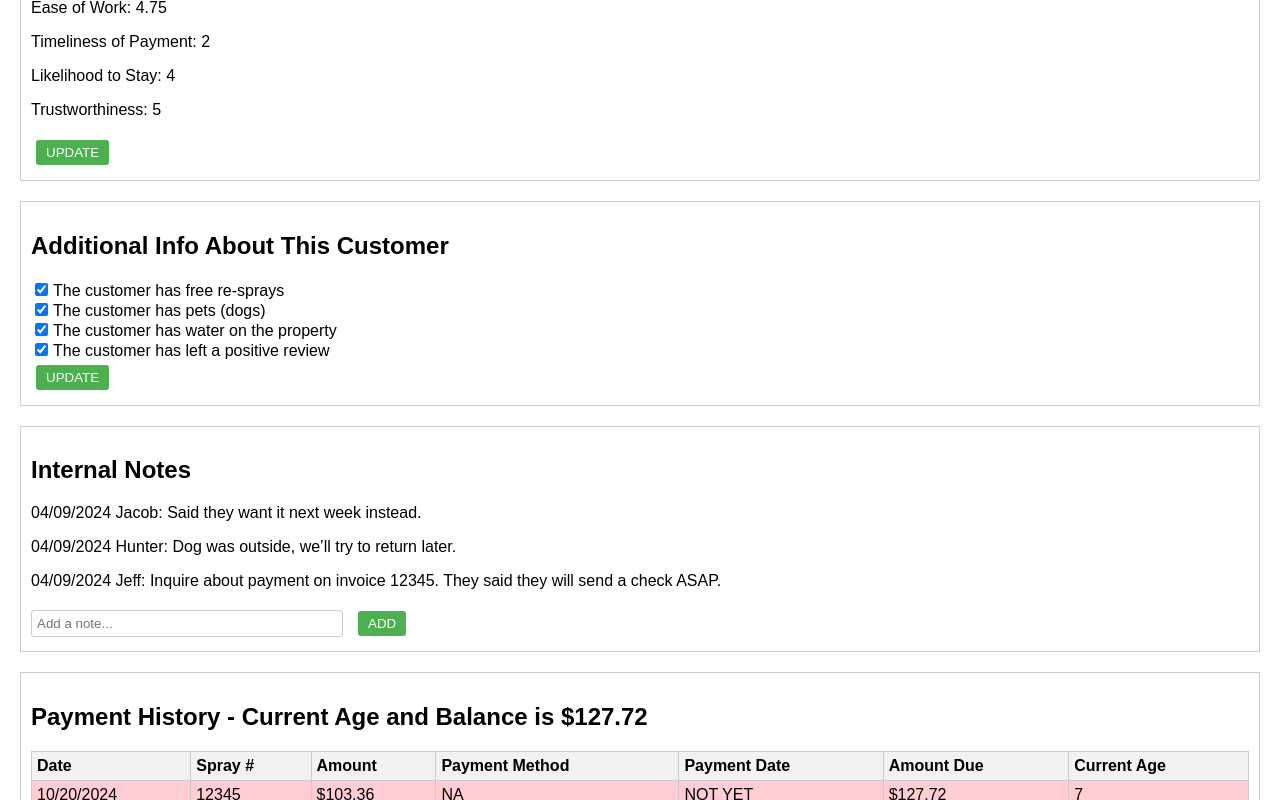
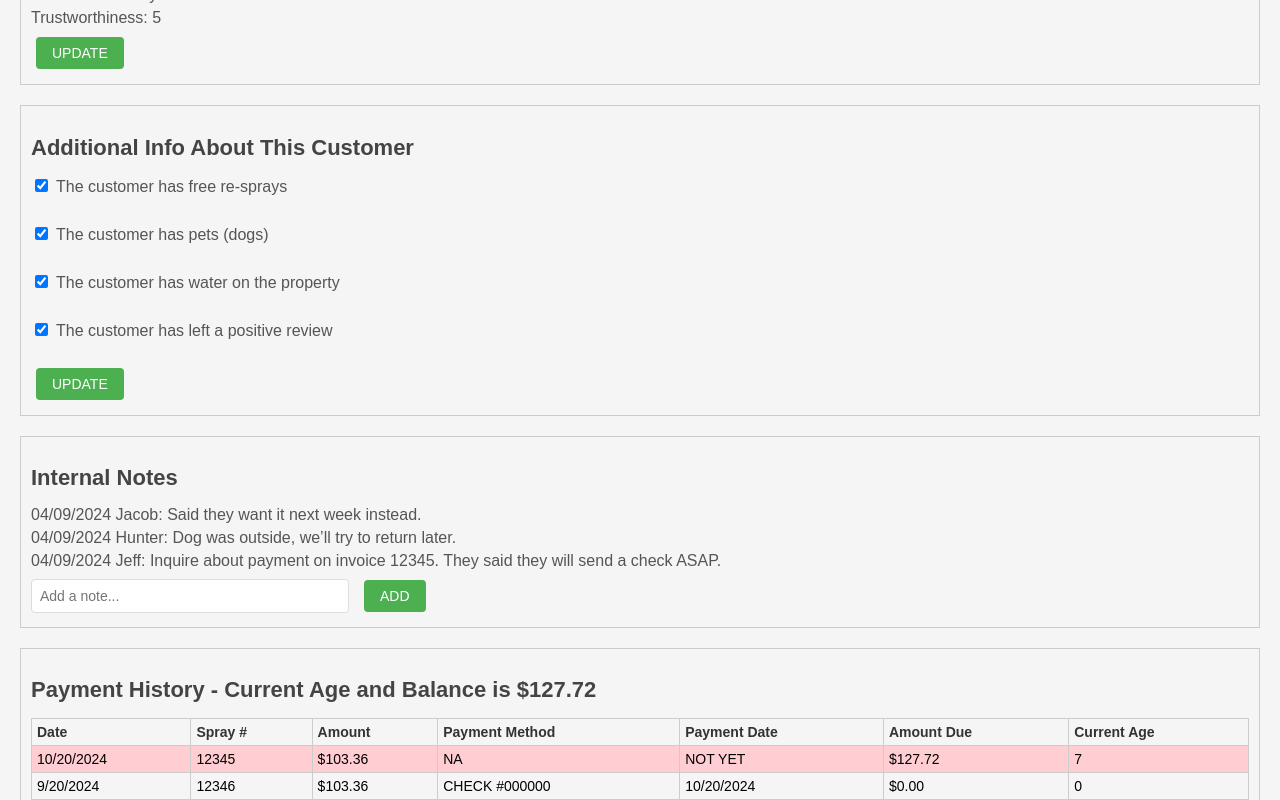
Before and after one commit to TickControl/tickcontrol-desktop-app, a React (Create React App) app: page / in a window 1280 px wide. Shown: the part 600-1400 px from the top of the page. Built offline with nearby package versions, Linux system fonts and the light colour scheme.

Commit message:
Update App.css

```diff
--- a/src/App.css
+++ b/src/App.css
@@ -1,10 +1,87 @@
 body {
     margin: 0;
     font-family: Arial, sans-serif;
+    background-color: #f5f5f5;
+}
+
+.container {
+    max-width: 1200px;
+    margin: 0 auto;
+    padding: 20px;
+}
+
+.header {
+    background-color: #1b5e20; /* Darker green */
+    color: white;
+    padding: 15px 20px;
+    display: flex;
+    justify-content: space-between;
+    align-items: center;
+    box-shadow: 0 2px 4px rgba(0, 0, 0, 0.1);
+}
+
+.header button {
+    color: white;
+    margin-right: 15px;
+    background: none;
+    border: none;
+    cursor: pointer;
+    font-size: 16px;
+    transition: color 0.3s;
+}
+
+.header button:hover {
+    color: #e0e0e0;
+}
+
+.header input[type="text"] {
+    padding: 8px;
+    border: 1px solid #ccc;
+    border-radius: 4px;
+    font-size: 14px;
+}
+
+.status-bar {
+    background-color: #fbc02d; /* Yellow */
+    padding: 10px 20px;
+    text-align: center;
+    font-weight: bold;
+    color: #333;
+    box-shadow: 0 2px 4px rgba(0, 0, 0, 0.1);
+}
+
+.status-bar span {
+    margin-right: 30px;
+}
+
+.section {
+    margin-top: 30px;
+    border: 1px solid #ddd;
+    padding: 20px;
+    background-color: white;
+    border-radius: 8px;
+    box-shadow: 0 2px 4px rgba(0, 0, 0, 0.05);
+}
+
+h1 {
+    font-size: 28px;
+    margin-bottom: 10px;
+    color: #333;
+}
+
+h2 {
+    font-size: 22px;
+    margin-bottom: 15px;
+    color: #444;
+}
+
+p {
+    margin: 5px 0;
+    color: #555;
 }
 
 a {
-    color: white;
+    color: #1976d2;
     text-decoration: none;
 }
 
@@ -13,13 +90,15 @@ a:hover {
 }
 
 button {
-    padding: 5px 10px;
+    padding: 8px 16px;
     margin: 5px;
-    background-color: #4CAF50;
+    background-color: #4caf50;
     color: white;
     border: none;
-    border-radius: 3px;
+    border-radius: 4px;
     cursor: pointer;
+    font-size: 14px;
+    transition: background-color 0.3s;
 }
 
 button:hover {
@@ -29,25 +108,37 @@ button:hover {
 table {
     width: 100%;
     border-collapse: collapse;
-    margin-top: 10px;
+    margin-top: 15px;
 }
 
 th, td {
-    border: 1px solid #ccc;
-    padding: 5px;
+    border: 1px solid #ddd;
+    padding: 10px;
     text-align: left;
+    font-size: 14px;
 }
 
 th {
-    background-color: #f2f2f2;
+    background-color: #f5f5f5;
+    font-weight: bold;
+    color: #333;
 }
 
 input[type="text"] {
-    padding: 5px;
-    border: 1px solid #ccc;
-    border-radius: 3px;
+    padding: 8px;
+    border: 1px solid #ddd;
+    border-radius: 4px;
+    font-size: 14px;
+    width: 300px;
+    margin-right: 10px;
 }
 
 input[type="checkbox"] {
-    margin-right: 5px;
+    margin-right: 8px;
 }
+
+label {
+    margin: 5px 0;
+    display: block;
+    color: #555;
+}
```
